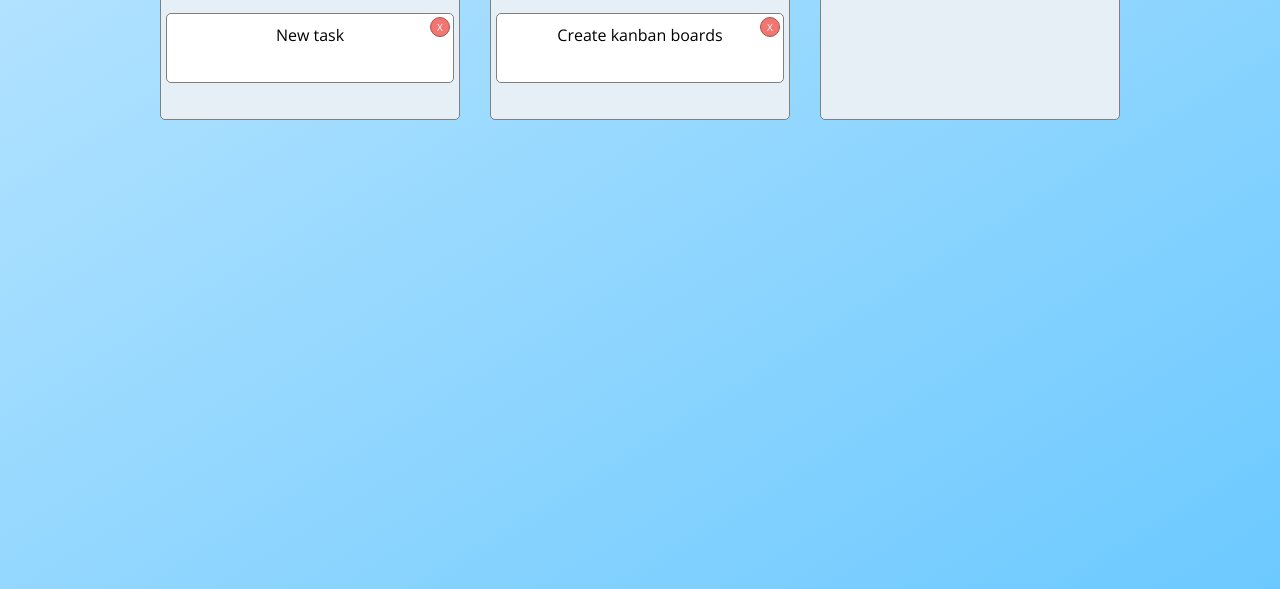
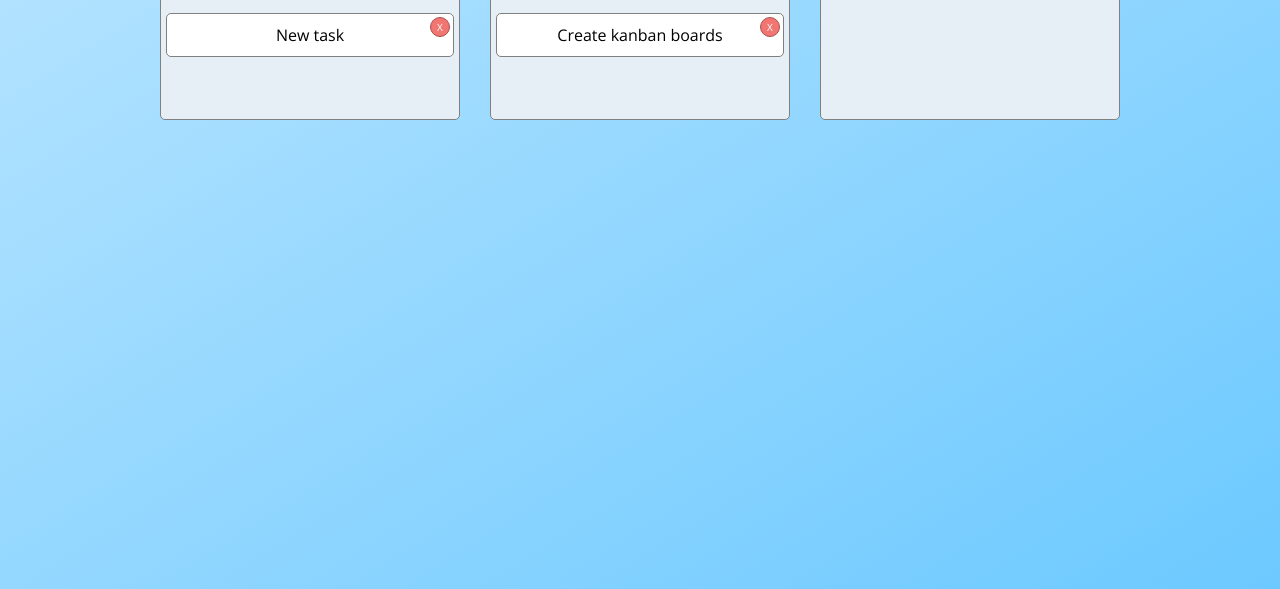
Before and after one commit to mnkzjc/15.6-Kanban-board, a website: page index.html in a window 1280 px wide. Shown: the part 211-800 px from the top of the page. Drawn offline with nearby package versions, Linux system fonts and the light colour scheme.

Commit message:
Update styles

```diff
--- a/sass/style.scss
+++ b/sass/style.scss
@@ -43,7 +43,6 @@ body {
   margin: 5px;
   padding: 5px;
   background-color: #ffffff;
-  min-height: 70px;
 }
 
 button {
@@ -95,4 +94,5 @@ h1, h2, p {
 ul {
   list-style-type: none;
   padding: 0;
+  min-height: 80px;
 }
```
Also changed, not shown: css/style.css, 1 other file.
